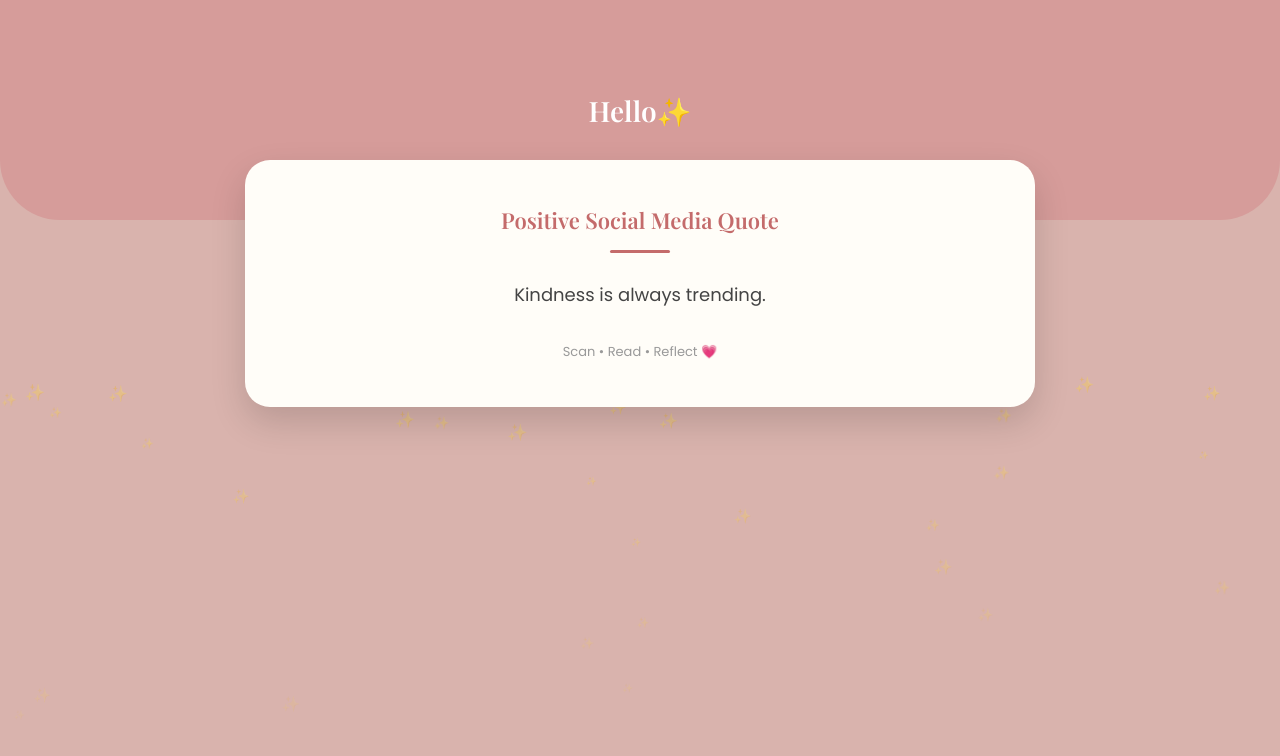
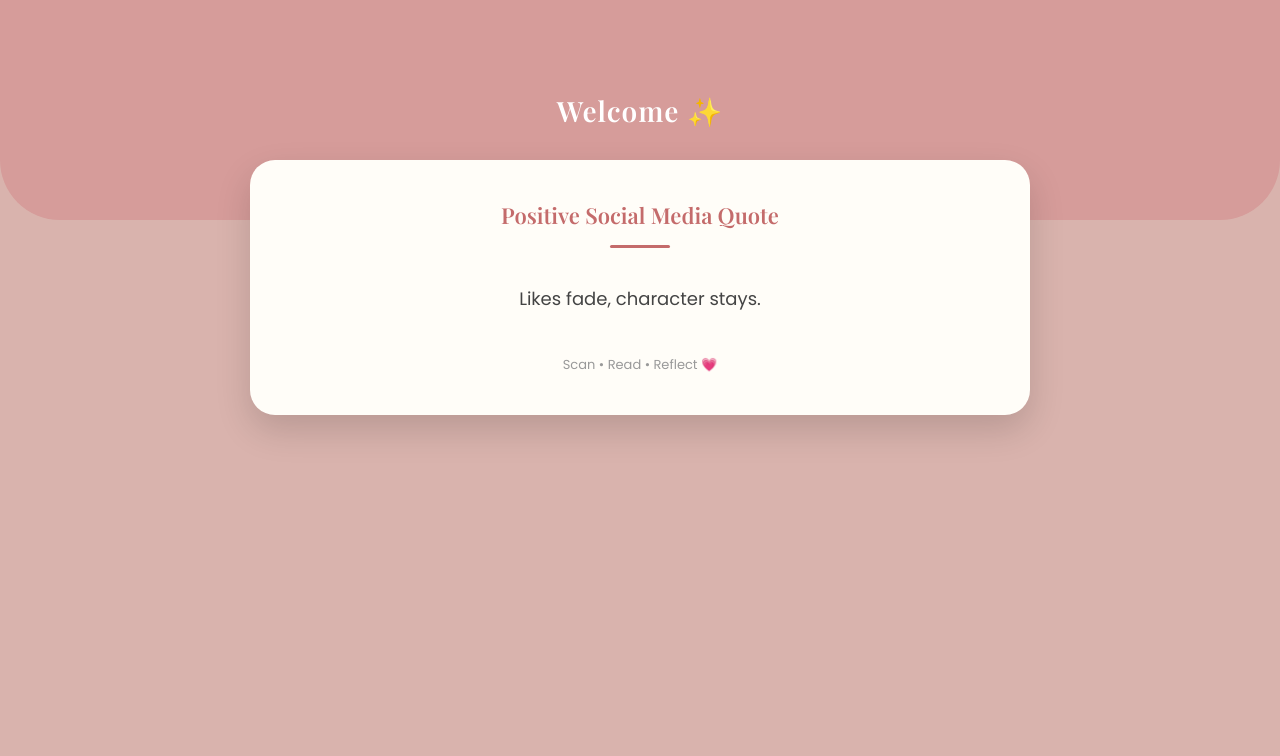
Before and after one commit to adilaad885-code/positivesocialmedia, a plain HTML site: page index.html in a window 1280 px wide. Drawn offline with nearby package versions, Linux system fonts and the light colour scheme.

Commit message:
Update index.html

```diff
--- a/index.html
+++ b/index.html
@@ -13,29 +13,6 @@ body {
     margin: 0;
     background: #d9b3ad;
     font-family: 'Poppins', sans-serif;
-    overflow: hidden;
-}
-
-/* Sparkles */
-.sparkle {
-    position: absolute;
-    top: -20px;
-    color: white;
-    opacity: 0.4;
-    font-size: 12px;
-    animation: fall linear infinite;
-}
-
-@keyframes fall {
-    0% {
-        transform: translateY(-20px);
-        opacity: 0;
-    }
-    10% { opacity: 0.5; }
-    100% {
-        transform: translateY(110vh);
-        opacity: 0;
-    }
 }
 
 /* Header */
@@ -47,14 +24,13 @@ body {
     display: flex;
     align-items: center;
     justify-content: center;
-    position: relative;
-    z-index: 2;
 }
 
 .header h1 {
     color: white;
     font-family: 'Playfair Display', serif;
     font-size: 28px;
+    letter-spacing: 1px;
 }
 
 /* Main Card */
@@ -62,25 +38,24 @@ body {
     display: flex;
     justify-content: center;
     margin-top: -60px;
-    position: relative;
-    z-index: 2;
 }
 
 .card {
     background: #fffdf8;
     width: 85%;
     max-width: 700px;
-    padding: 45px;
+    padding: 40px;
     border-radius: 25px;
     box-shadow: 0 15px 35px rgba(0,0,0,0.15);
     text-align: center;
-    animation: fadeUp 1.2s ease;
+    animation: fadeIn 1.2s ease;
 }
 
 .title {
     font-family: 'Playfair Display', serif;
     font-size: 22px;
     color: #c46b6b;
+    margin-bottom: 10px;
 }
 
 .divider {
@@ -93,8 +68,9 @@ body {
 
 .quote {
     font-size: 18px;
-    line-height: 1.9;
+    line-height: 1.8;
     color: #444;
+    padding: 10px 20px;
 }
 
 .footer {
@@ -103,10 +79,10 @@ body {
     color: #999;
 }
 
-@keyframes fadeUp {
+@keyframes fadeIn {
     from {
         opacity: 0;
-        transform: translateY(40px);
+        transform: translateY(30px);
     }
     to {
         opacity: 1;
@@ -118,21 +94,8 @@ body {
 
 <body>
 
-<!-- Sparkles -->
-<script>
-for (let i = 0; i < 35; i++) {
-    const sparkle = document.createElement("div");
-    sparkle.className = "sparkle";
-    sparkle.innerText = "✨";
-    sparkle.style.left = Math.random() * 100 + "vw";
-    sparkle.style.animationDuration = 6 + Math.random() * 6 + "s";
-    sparkle.style.fontSize = 8 + Math.random() * 10 + "px";
-    document.body.appendChild(sparkle);
-}
-</script>
-
 <div class="header">
-    <h1> Hello✨</h1>
+    <h1>Welcome ✨</h1>
 </div>
 
 <div class="container">
@@ -151,11 +114,11 @@ const quotes = [
     "Your online behavior reflects your character.",
     "Share positivity, not negativity.",
     "Be respectful, even when you disagree.",
-    "Social media is powerful use it wisely.",
+    "Social media is powerful—use it wisely.",
     "Kindness is always trending.",
     "Post with purpose, comment with care.",
     "Choose empathy over arguments online.",
-    "Your words can inspire or destroy choose wisely.",
+    "Your words can inspire or destroy—choose wisely.",
     "Make social media a safer space for everyone.",
     "Spread information, not misinformation.",
     "Use your voice online for good.",
@@ -163,6 +126,7 @@ const quotes = [
     "Likes fade, character stays."
 ];
 
+// Random quote on load
 const randomIndex = Math.floor(Math.random() * quotes.length);
 document.getElementById("quote").innerText = quotes[randomIndex];
 </script>
```
